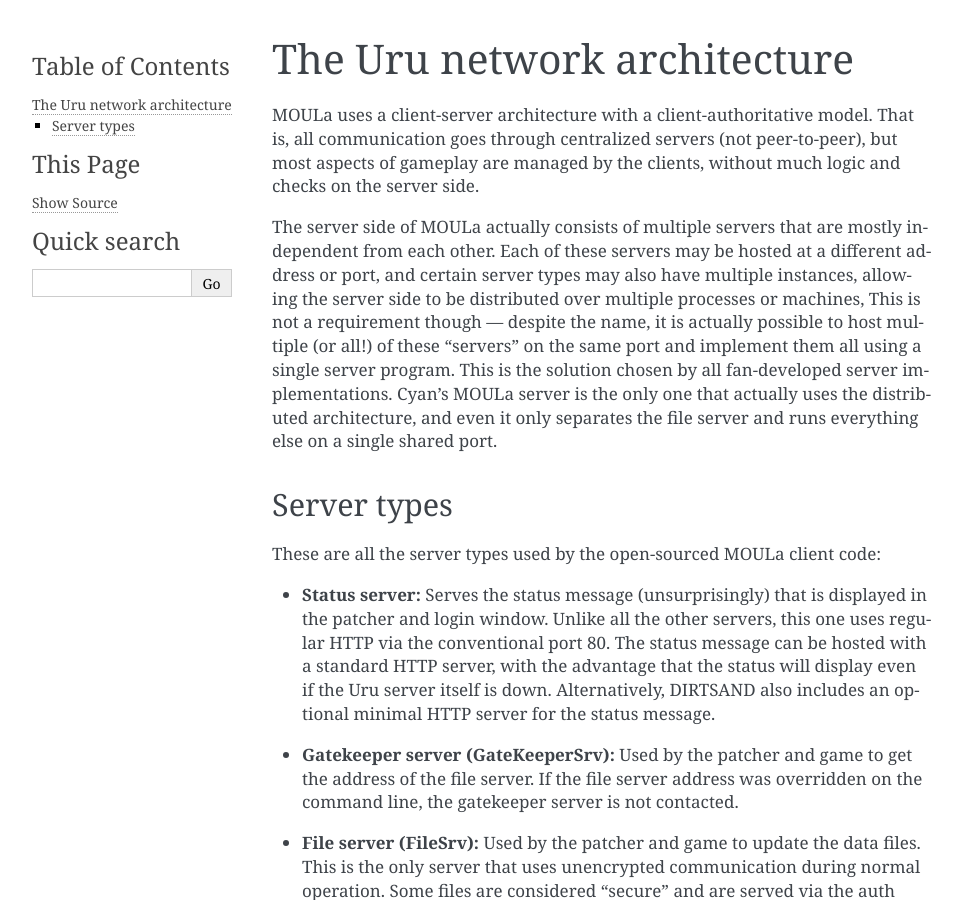
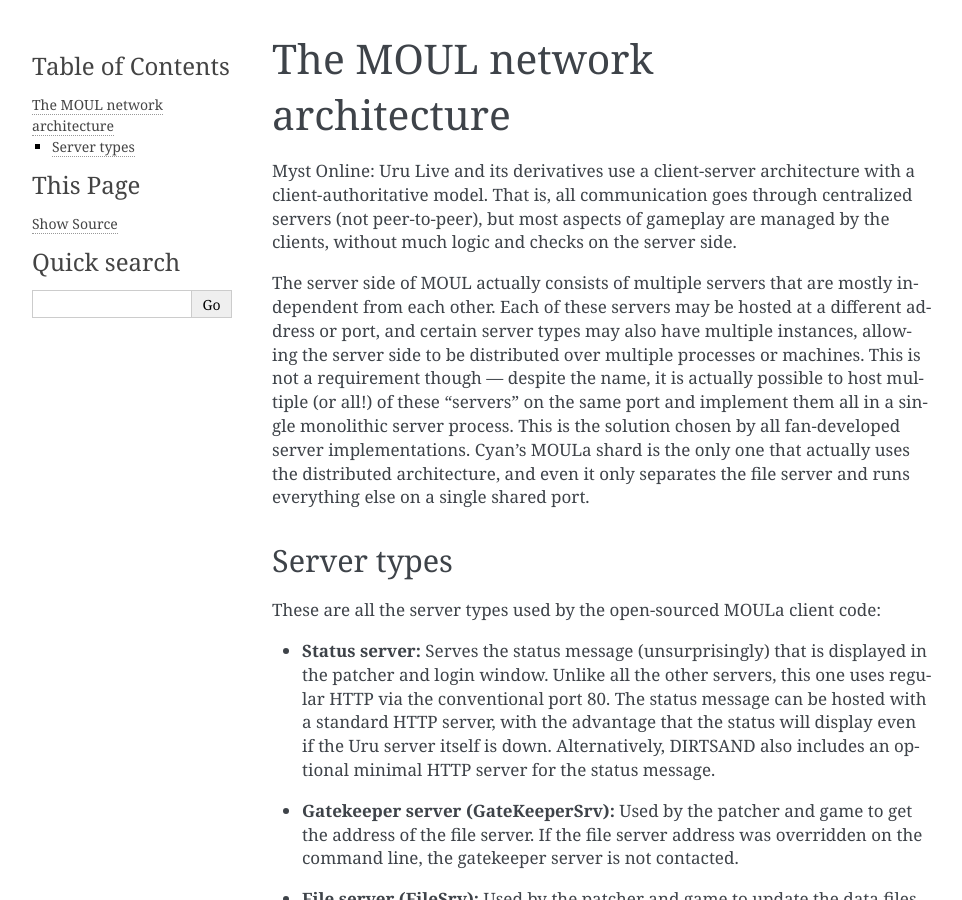
Before and after one commit to dgelessus/NAGUS, a Sphinx documentation site: the page built from docs/architecture.rst, in a window 1280 px wide and 900 px high. Shown: the whole window, without its empty margins (148-1110 px from the left). Built offline with Sphinx 7.4.7, drawn with Linux system fonts in a browser that asks for light colours; some of the changed text lies outside the part shown.

Commit message:
Fix some inconsistent terminology

```diff
--- a/docs/architecture.rst
+++ b/docs/architecture.rst
@@ -1,7 +1,7 @@
-The Uru network architecture
-============================
+The MOUL network architecture
+=============================
 
-MOULa uses a client-server architecture with a client-authoritative model.
+Myst Online: Uru Live and its derivatives use a client-server architecture with a client-authoritative model.
 That is,
 all communication goes through centralized servers (not peer-to-peer),
 but most aspects of gameplay are managed by the clients,
@@ -9,16 +9,16 @@
 
 .. index:: server
 
-The server side of MOULa actually consists of multiple servers that are mostly independent from each other.
+The server side of MOUL actually consists of multiple servers that are mostly independent from each other.
 Each of these servers may be hosted at a different address or port,
 and certain server types may also have multiple instances,
-allowing the server side to be distributed over multiple processes or machines,
+allowing the server side to be distributed over multiple processes or machines.
 This is not a requirement though ---
 despite the name,
 it is actually possible to host multiple (or all!) of these "servers" on the same port
-and implement them all using a single server program.
+and implement them all in a single monolithic server process.
 This is the solution chosen by all fan-developed server implementations.
-Cyan's MOULa server is the only one that actually uses the distributed architecture,
+Cyan's MOULa shard is the only one that actually uses the distributed architecture,
 and even it only separates the file server and runs everything else on a single shared port.
 
 Server types
@@ -102,7 +102,7 @@
 
 The open-sourced client code also mentions a number of backend servers:
 Mcp, Vault, Db, State, Log, Score.
-These are apparently used internally by Cyan's MOULa server,
+These are apparently used internally by Cyan's MOUL(a) server software,
 but because that has not been open-sourced,
 very little is publicly known about them.
 The client does not communicate with them directly
@@ -110,7 +110,7 @@
 so they are not relevant here.
 
 As of 2022,
-Cyan's MOULa uses the following hosts for its public-facing servers:
+Cyan's MOULa shard uses the following hosts for its public-facing servers:
 
 * account.mystonline.com (184.73.198.22): status, gatekeeper, auth, game
 * 52.72.29.91: TODO unclear --- only contacted very briefly when the login screen appears
--- a/docs/intro.rst
+++ b/docs/intro.rst
@@ -39,7 +39,9 @@
 but one might also say that MOULa is a MOUL shard or that Gehn is a MOULa shard.
 In this documentation,
 I try to avoid this ambiguity where the difference is relevant
-(e. g. "Cyan's MOULa server" vs. "MOULa-based shards").
+(e. g. "Cyan's MOULa shard" vs. "MOULa-based shards").
+If I don't specify which one I mean,
+assume that I mean "that version or later".
 
 .. index:: Plasma
    single: CWE
```
